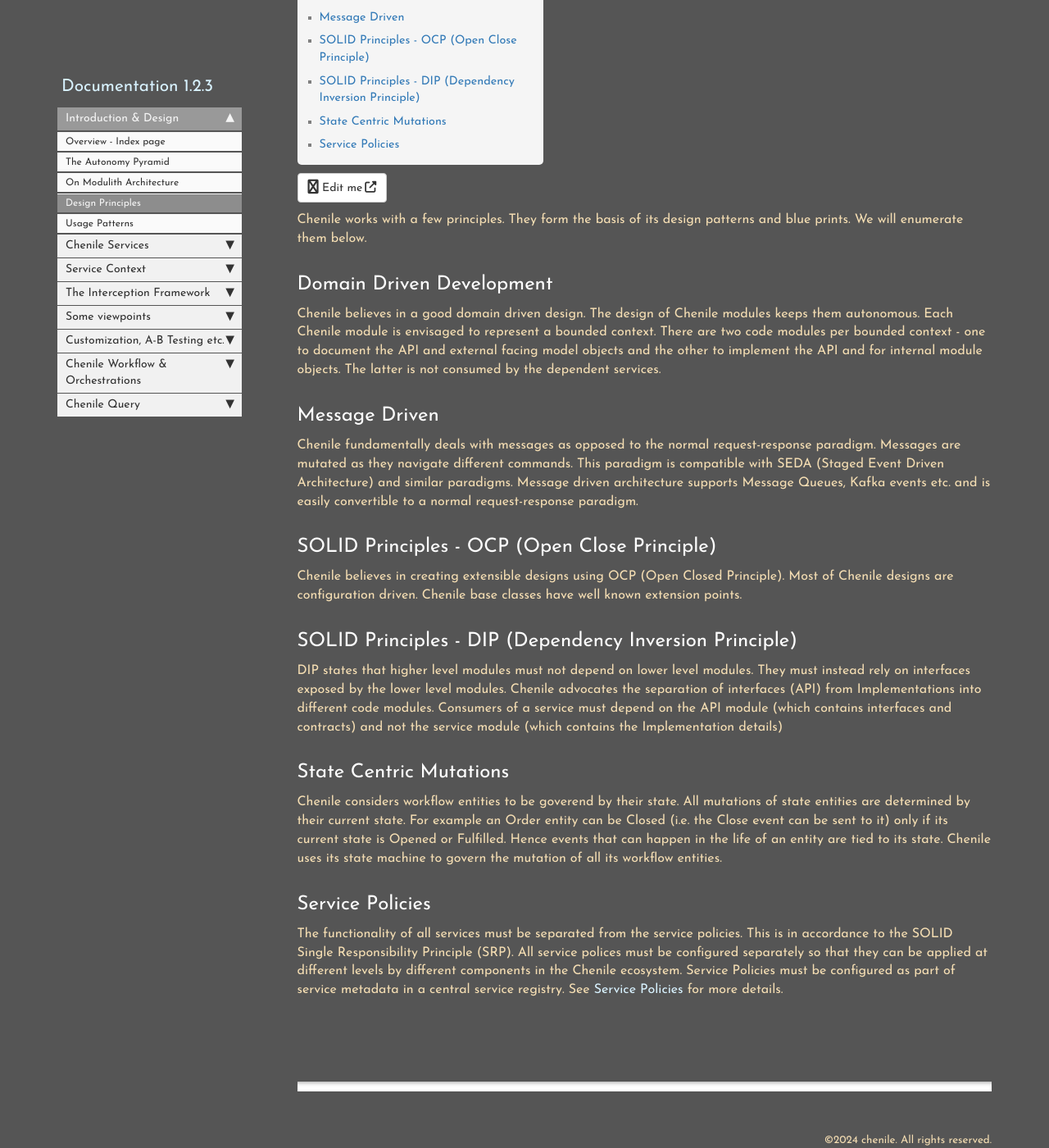
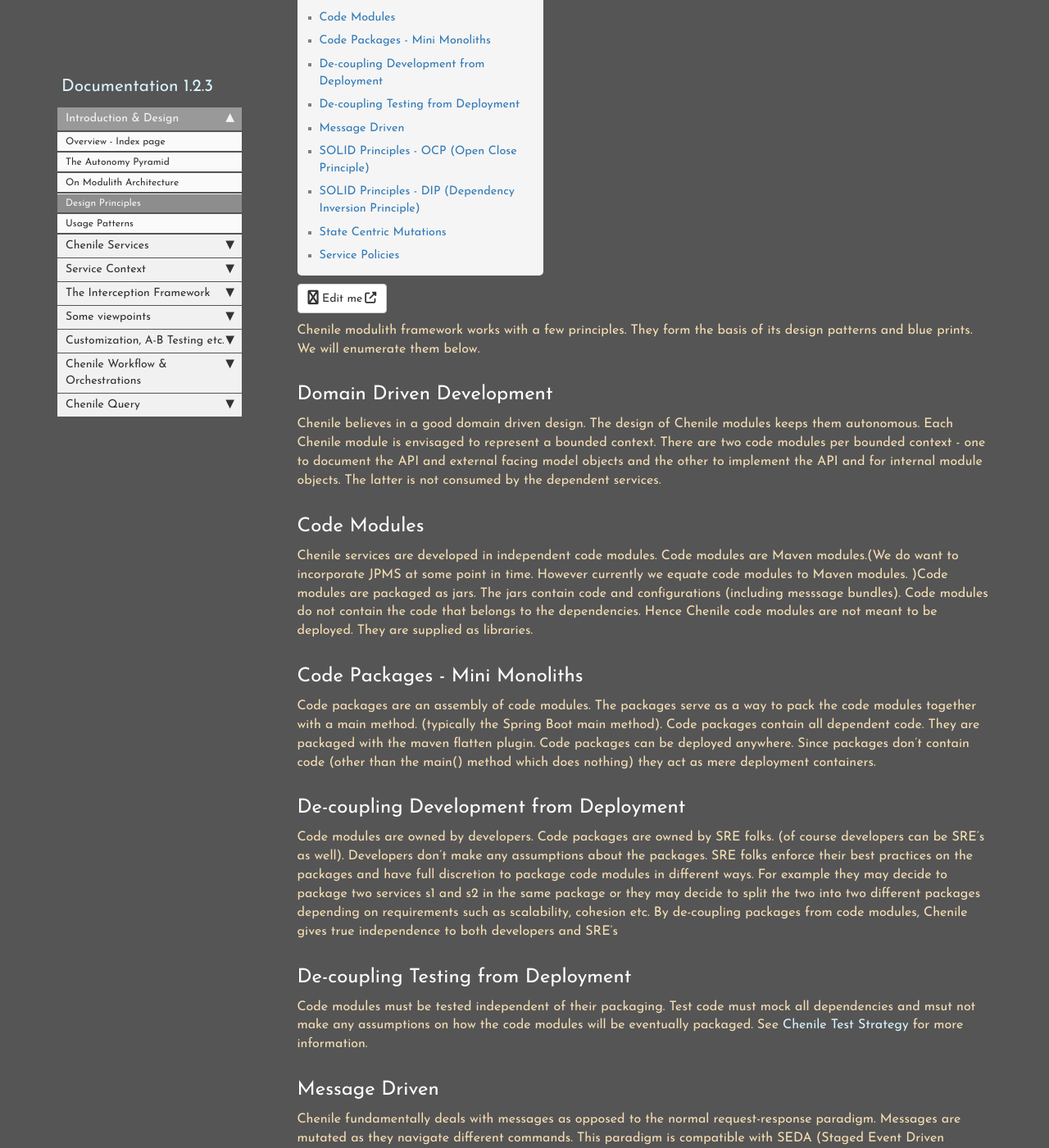
Before and after one commit to rajakolluru/cheniledocs.github.io, a Jekyll site: the page built from pages/chenile/002-design-principles.md, in a window 1280 px wide and 1400 px high, scrolled down 246 px. Shown: the whole window at 82% size. Built offline with Jekyll 4.4.1, drawn with Linux system fonts in a browser that asks for light colours; comment, search, counter and statistics services are not loaded.

Commit message:
content update

```diff
--- a/pages/chenile/002-design-principles.md
+++ b/pages/chenile/002-design-principles.md
@@ -8,9 +8,17 @@
 summary: Chenile - Design principles
 ---
 
-Chenile works with a few  principles. They form the basis of its design patterns and blue prints. We will enumerate them below.
+Chenile modulith framework works with a few  principles. They form the basis of its design patterns and blue prints. We will enumerate them below.
 ##  Domain Driven Development
 Chenile believes in a good domain driven design. The design of Chenile modules keeps them autonomous. Each Chenile module is envisaged to represent a bounded context. There are two code modules per bounded context - one to document the API and external facing model objects and the other to implement the API and for internal module objects. The latter is not consumed by the dependent services.
+## Code Modules
+Chenile services are developed in independent code modules. Code modules are Maven modules.(We do want to incorporate JPMS at some point in time. However currently we equate code modules to Maven modules. )Code modules are packaged as jars. The jars contain code and configurations (including messsage bundles). Code modules do not contain the code that belongs to the dependencies. Hence Chenile code modules are not meant to be deployed. They are supplied as libraries.
+## Code Packages - Mini Monoliths
+Code packages are an assembly of code modules. The packages serve as a way to pack the code modules together with a main method. (typically the Spring Boot main method). Code packages contain all dependent code. They are packaged with the maven flatten plugin. Code packages can be deployed anywhere. Since packages don't contain code (other than the main() method which does nothing) they act as mere deployment containers.
+## De-coupling Development from Deployment
+Code modules are owned by developers. Code packages are owned by SRE folks. (of course developers can be SRE's as well). Developers don't make any assumptions about the packages. SRE folks enforce their best practices on the packages and have full discretion to package code modules in different ways. For example they may decide to package two services s1 and s2 in the same package or they may decide to split the two into two different packages depending on requirements such as scalability, cohesion etc. By de-coupling packages from code modules, Chenile gives true independence to both developers and SRE's
+## De-coupling Testing from Deployment
+Code modules must be tested independent of their packaging. Test code must mock all dependencies and msut not make any assumptions on how the code modules will be eventually packaged. See [Chenile Test Strategy](/chenile-test-strategy.html) for more information.
 ## Message Driven
 Chenile fundamentally deals with messages as opposed to the normal request-response paradigm. Messages are mutated as they navigate different commands. This paradigm is compatible with SEDA (Staged Event Driven Architecture) and similar paradigms.
 Message driven architecture supports Message Queues, Kafka events etc. and is easily convertible to a normal request-response paradigm.
```
Also changed, not shown: pages/chenile/135-chenile-testing-strategy.md (+9 -1 lines).
